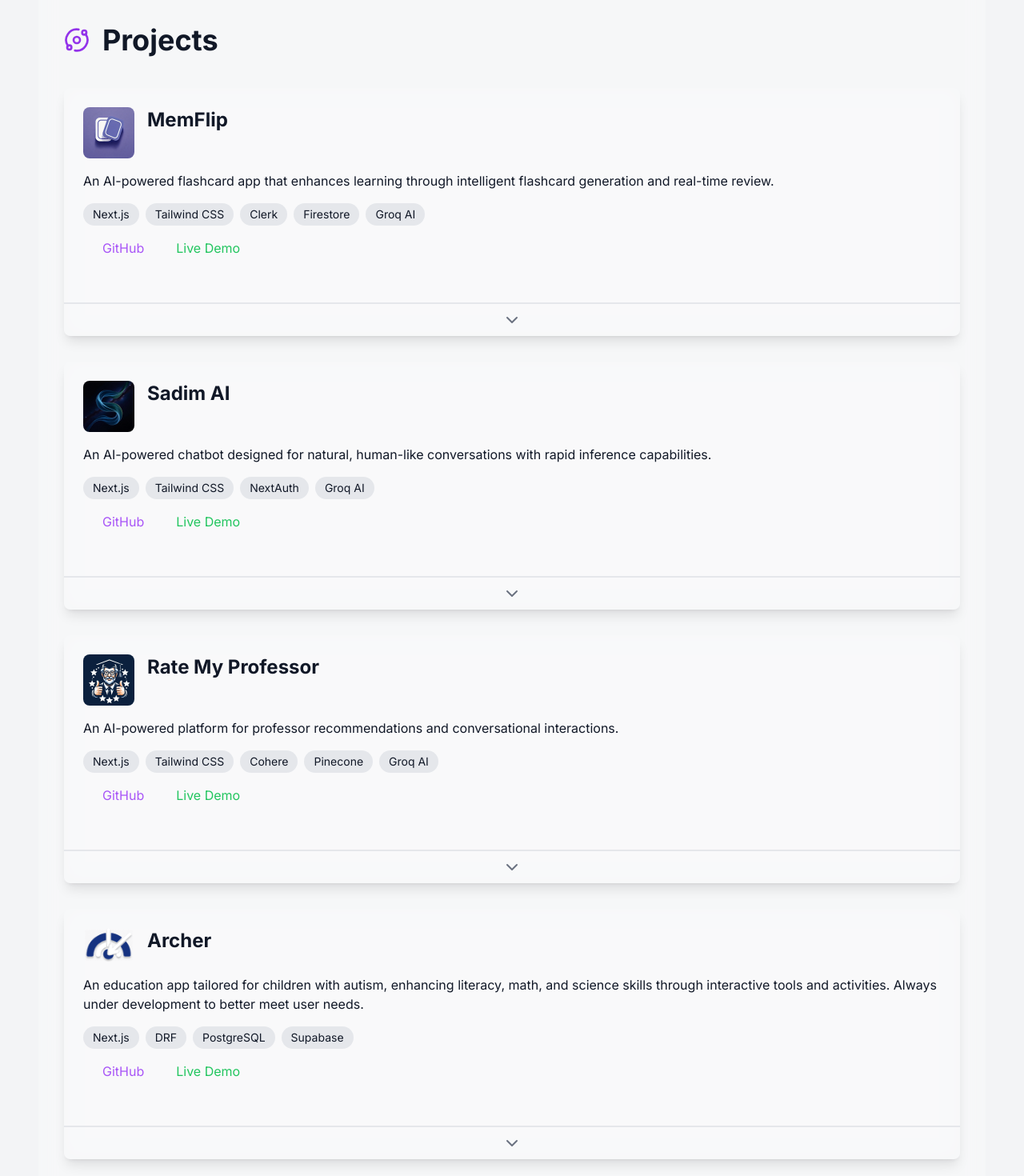
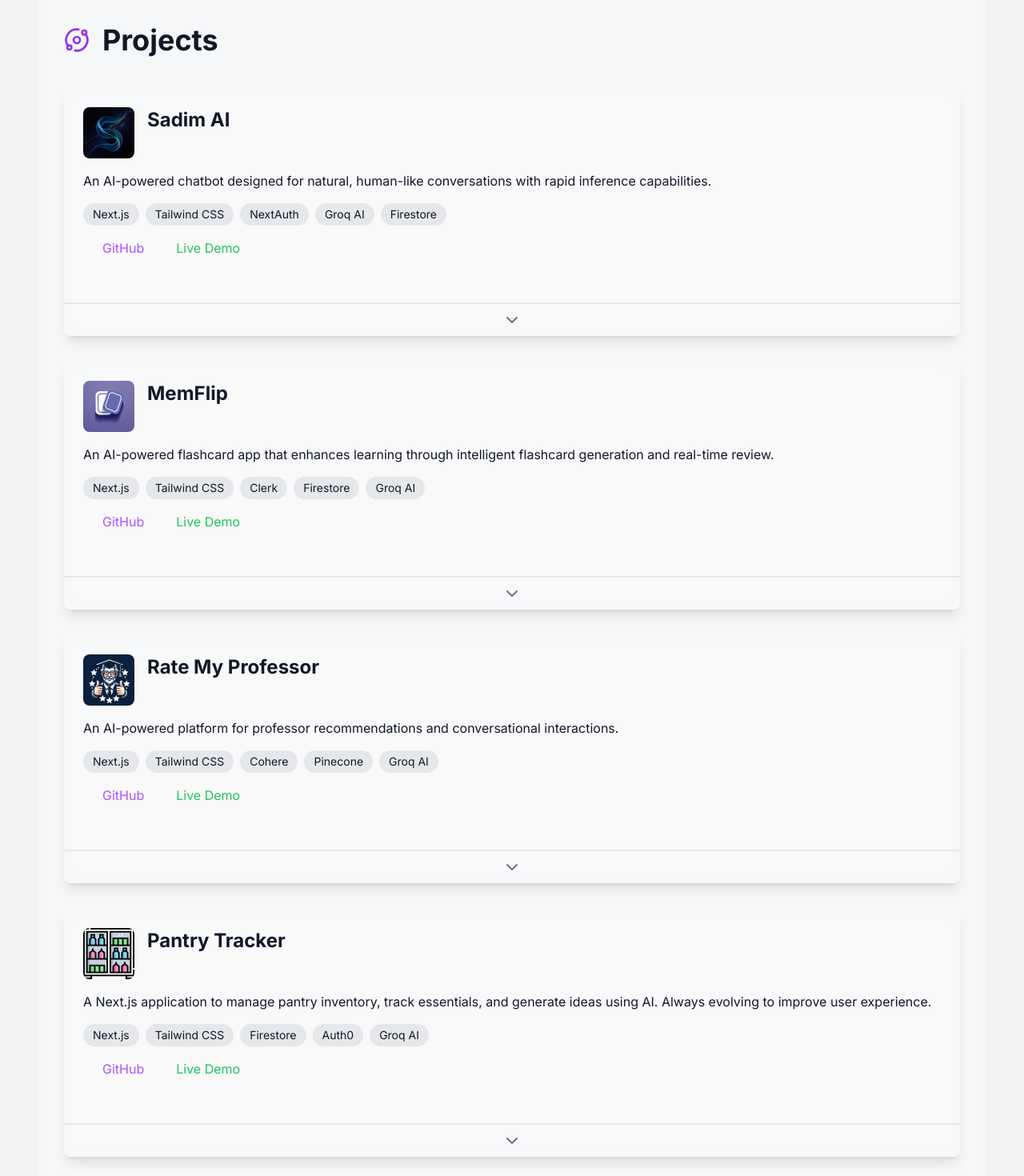
Before and after one commit to Chareeef/portfolio_website, a Next.js app: page / in a window 1280 px wide. Shown: the part 2780-4250 px from the top of the page at 80% size. Built offline with nearby package versions, Linux system fonts and the light colour scheme; some icons are missing.

Commit message:
Enhance portfolio

```diff
--- a/app/components/Projects.tsx
+++ b/app/components/Projects.tsx
@@ -1,11 +1,10 @@
 "use client";
 
-import { useEffect, useState } from "react";
+import { useEffect, useRef, useState } from "react";
 import Image from "next/image";
 import { ChevronDown } from "lucide-react";
 import SectionHeader from "./SectionHeader";
 import Link from "next/link";
-import { scrollToSection } from "../../utils";
 import { Icon } from "@iconify/react";
 
 const projects = [
@@ -25,6 +24,28 @@
   //   ],
   // },
   {
+    name: "Sadim AI",
+    logo: "/sadim_logo.png",
+    description:
+      "An AI-powered chatbot designed for natural, human-like conversations with rapid inference capabilities.",
+    technologies: [
+      "Next.js",
+      "Tailwind CSS",
+      "NextAuth",
+      "Groq AI",
+      "Firestore",
+    ],
+    github: "https://github.com/Chareeef/SadimAI",
+    demo: "https://sadim-ai.com",
+    images: ["/sadim1.png", "/sadim2.png", "/sadim3.png"],
+    bulletPoints: [
+      "Engineered a fully responsive user interface using Next.js and Tailwind CSS, ensuring seamless and intuitive interactions across mobile, tablet, and desktop devices.",
+      "Implemented secure user authentication via NextAuth.js and optimized performance with streaming responses, delivering a robust, efficient, and privacy-focused chat experience.",
+      "Designed and implemented persistent chat history with Firebase Firestore, enabling users to save, browse, and manage past conversations with timestamps and clean organization.",
+      "Integrated dynamic conversation titles powered by AI, automatically generating concise and relevant titles for new chats to improve discoverability and user experience.",
+    ],
+  },
+  {
     name: "MemFlip",
     logo: "/memflip_logo.png",
     description:
@@ -34,24 +55,9 @@
     demo: "https://mem-flip.live",
     images: ["/memflip1.png", "/memflip2.png", "/memflip3.png"],
     bulletPoints: [
-      "Attracted 8 users and generated 130+ flashcards within 2 weeks after deployment.",
+      "Generated 130+ flashcards within 2 weeks after deployment.",
       "Implemented a seamless, responsive user interface for intuitive cross-device use.",
       "Ensured secure user authentication and real-time data storage for enhanced usability.",
-    ],
-  },
-  {
-    name: "Sadim AI",
-    logo: "/sadim_logo.png",
-    description:
-      "An AI-powered chatbot designed for natural, human-like conversations with rapid inference capabilities.",
-    technologies: ["Next.js", "Tailwind CSS", "NextAuth", "Groq AI"],
-    github: "https://github.com/Chareeef/SadimAI",
-    demo: "https://sadim-ai.com",
-    images: ["/sadim1.png", "/sadim2.png", "/sadim3.png"],
-    bulletPoints: [
-      "Facilitated 20+ conversations within the first 30 days of deployment.",
-      "Designed a responsive interface to ensure smooth interactions across all devices.",
-      "Delivered a secure and optimized user experience with robust authentication and performance.",
     ],
   },
   {
@@ -73,26 +79,26 @@
       "Designed a responsive user interface for seamless interaction across all devices.",
     ],
   },
-  {
-    name: "Archer",
-    logo: "/archer_logo.png",
-    description:
-      "An education app tailored for children with autism, enhancing literacy, math, and science skills through interactive tools and activities. Always under development to better meet user needs.",
-    technologies: [
-      "Next.js",
-      "Django Rest Framework",
-      "PostgreSQL",
-      "Supabase",
-    ],
-    github: "https://github.com/Chareeef/Archer",
-    demo: "https://archer-edu.vercel.app",
-    images: ["/archer1.jpg", "/archer2.jpg", "/archer3.jpg"],
-    bulletPoints: [
-      "Provides engaging and accessible learning experiences for children with autism.",
-      "Focuses on enhancing literacy, math, and science skills with interactive activities.",
-      "Promotes inclusivity by tailoring education to meet diverse cognitive needs.",
-    ],
-  },
+  // {
+  //   name: "Archer",
+  //   logo: "/archer_logo.png",
+  //   description:
+  //     "An education app tailored for children with autism, enhancing literacy, math, and science skills through interactive tools and activities. Always under development to better meet user needs.",
+  //   technologies: [
+  //     "Next.js",
+  //     "Django Rest Framework",
+  //     "PostgreSQL",
+  //     "Supabase",
+  //   ],
+  //   github: "https://github.com/Chareeef/Archer",
+  //   demo: "https://archer-edu.vercel.app",
+  //   images: ["/archer1.jpg", "/archer2.jpg", "/archer3.jpg"],
+  //   bulletPoints: [
+  //     "Provides engaging and accessible learning experiences for children with autism.",
+  //     "Focuses on enhancing literacy, math, and science skills with interactive activities.",
+  //     "Promotes inclusivity by tailoring education to meet diverse cognitive needs.",
+  //   ],
+  // },
   {
     name: "Pantry Tracker",
     logo: "/pantry_logo.png",
@@ -114,6 +120,35 @@
 const Projects = () => {
   const [activeProject, setActiveProject] = useState<number | null>(null);
   const [windowWidth, setWindowWidth] = useState(0);
+  const previousActiveProjectRef = useRef<number | null>(null);
+
+  useEffect(() => {
+    // Scroll logic: always scroll to the project we just interacted with
+    const targetIndex =
+      activeProject !== null ? activeProject : previousActiveProjectRef.current;
+
+    if (targetIndex !== null) {
+      requestAnimationFrame(() => {
+        requestAnimationFrame(() => {
+          const target = document.querySelector(`#project-${targetIndex}`);
+          if (target) {
+            const headerHeight = 80;
+            const offset = 32;
+            const elementPosition =
+              target.getBoundingClientRect().top + window.pageYOffset;
+
+            window.scrollTo({
+              top: elementPosition - headerHeight - offset,
+              behavior: "smooth",
+            });
+          }
+        });
+      });
+    }
+
+    // Update the ref for next time (after current effect)
+    previousActiveProjectRef.current = activeProject;
+  }, [activeProject]);
 
   useEffect(() => {
     const handleResize = () => setWindowWidth(window.innerWidth);
@@ -208,9 +243,7 @@
             <div
               className="mt-4 flex w-full cursor-pointer items-center justify-center border-t-2 border-gray-200 p-2 text-gray-500 hover:text-purple-500 dark:border-gray-700 dark:text-gray-700 dark:hover:text-purple-700"
               onClick={(e) => {
-                if (activeProject === index) {
-                  scrollToSection(e, `#project-${index}`, 32);
-                }
+                e.stopPropagation();
                 setActiveProject(activeProject === index ? null : index);
               }}
             >
--- /dev/null
+++ b/next.config.mjs
@@ -0,0 +1,8 @@
+/** @type {import('next').NextConfig} */
+const nextConfig = {
+  images: {
+    unoptimized: true,
+  },
+};
+
+export default nextConfig;
--- a/package.json
+++ b/package.json
@@ -17,7 +17,7 @@
     "eslint-config-next": "^15.1.2",
     "framer-motion": "^12.23.25",
     "lucide-react": "^0.469.0",
-    "next": "^15.1.2",
+    "next": "15.5.9",
     "next-themes": "^0.4.4",
     "postcss": "^8.4.49",
     "prettier-plugin-tailwindcss": "^0.6.9",
```
Also changed, not shown: public/sadim3.png.
